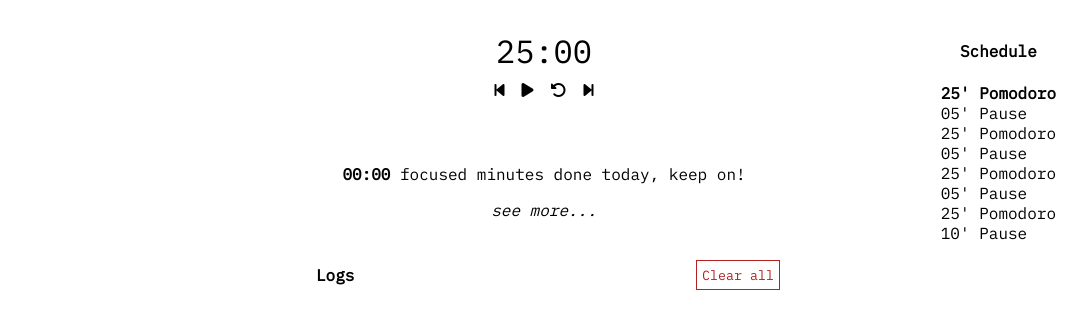
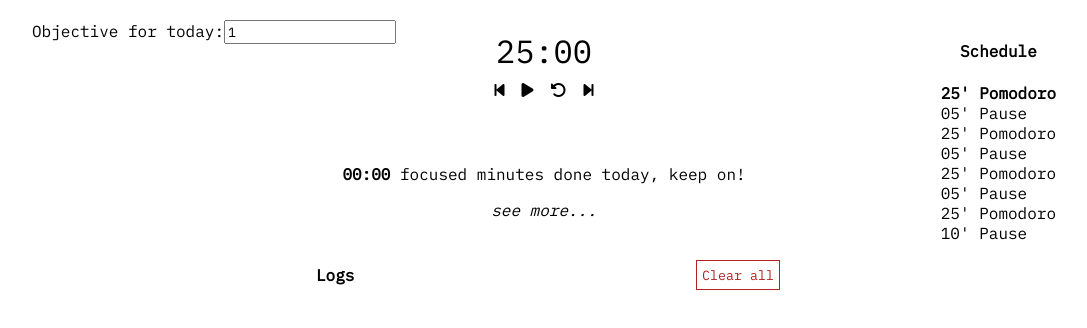
Before and after one commit to sfigueiras/pomodoro, a React app: page / in a window 1280 px wide. Shown: the top 328 px of the page, without its empty margins (96-1183 px from the left). Built offline with nearby package versions, Linux system fonts and the light colour scheme.

Commit message:
WIP Boilerplate for objective

```diff
--- a/src/App.css
+++ b/src/App.css
@@ -18,6 +18,12 @@
 .App .stats {
   padding: 20px;
   margin: 0 10%;
+}
+
+.App .objective {
+  position: absolute;
+  top: 20px;
+  left: 10vw;
 }
 
 @media (min-width: 800px) {
--- a/src/App.js
+++ b/src/App.js
@@ -8,6 +8,7 @@ import { initializeTimer } from './timer/actions'
 import LogContainer from './logs/components/LogContainer'
 import ScheduleContainer from './scheduler/components/ScheludeContainer'
 import StatsContainer from './stats/components/StatsContainer'
+import ObjectiveContainer from './objective/components/ObjectiveContainer'
 
 class App extends React.Component {
   componentDidMount () {
@@ -17,6 +18,9 @@ class App extends React.Component {
   render () {
     return (
       <div className="App">
+        <div className="objective">
+          <ObjectiveContainer />
+        </div>
         <TimerContainer />
         <div className="stats">
           <StatsContainer />
@@ -32,10 +36,8 @@ class App extends React.Component {
   }
 }
 
-const mapDispatchToProps = dispatch => {
-  return {
-    initializeTimer: () => dispatch(initializeTimer())
-  }
-}
+const mapDispatchToProps = dispatch => ({
+  initializeTimer: () => dispatch(initializeTimer())
+})
 
 export default connect(null, mapDispatchToProps) (App)
--- /dev/null
+++ b/src/objective/actionTypes.js
@@ -0,0 +1 @@
+export const OBJECTIVE_UPDATED = 'OBJECTIVE_UPDATED'
--- /dev/null
+++ b/src/objective/actions.js
@@ -0,0 +1,6 @@
+import { OBJECTIVE_UPDATED } from './actionTypes'
+
+export const updateObjective = (newObjective) => ({
+  type: OBJECTIVE_UPDATED,
+  newObjective
+})
--- /dev/null
+++ b/src/objective/components/ObjectiveContainer.js
@@ -0,0 +1,25 @@
+import React, { Component } from 'react'
+import { connect } from 'react-redux'
+import { updateObjective } from '../actions'
+
+class ObjectiveContainer extends Component {
+  render () {
+    const { objective, handleChange } = this.props
+    return (
+      <div>
+        <label> Objective for today:</label>
+        <input type="number" value={objective} onChange={handleChange} />
+      </div>
+    )
+  }
+}
+
+const mapStateToProps = state => ({
+  objective: state.objective.value
+})
+
+const mapDispatchToProps = dispatch => ({
+  handleChange: (objective) => dispatch(updateObjective(objective))
+})
+
+export default connect (mapStateToProps, mapDispatchToProps) (ObjectiveContainer)
--- /dev/null
+++ b/src/objective/reducers.js
@@ -0,0 +1,15 @@
+import { OBJECTIVE_UPDATED } from './actionTypes'
+
+export const objective = (state = {
+  value: 1
+}, action) => {
+  switch (action.type) {
+    case OBJECTIVE_UPDATED:
+      return {
+        ...state,
+        objective: action.newObjective
+      }
+    default:
+      return state
+  }
+}
--- a/src/rootReducer.js
+++ b/src/rootReducer.js
@@ -2,9 +2,11 @@ import { combineReducers } from 'redux'
 import { timer } from './timer/reducers'
 import { scheduler } from './scheduler/reducers'
 import { logs } from './logs/reducers'
+import { objective } from './objective/reducers'
 
 export default combineReducers({
   timer,
   scheduler,
-  logs
+  logs,
+  objective
 })
```
